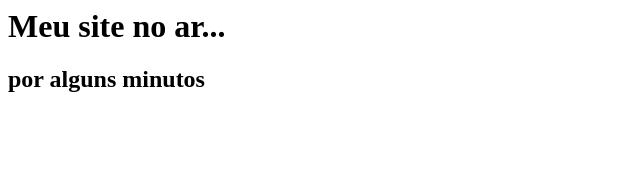
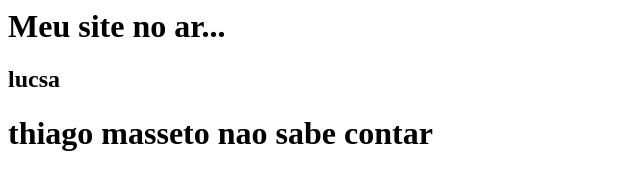
Before and after one commit to crylucsa/Meu-Site-, a plain HTML site: page index.html in a window 1280 px wide. Shown: the whole page, without its empty margins (0-640 px from the left). Drawn offline with Linux system fonts and the light colour scheme.

Commit message:
Update index.html

```diff
--- a/index.html
+++ b/index.html
@@ -1,2 +1,3 @@
 <h1>Meu site no ar... <h1>
-<h2>por alguns minutos </h2>
+<h2>lucsa </h2>
+<h1>thiago masseto nao sabe contar</h1>
```
